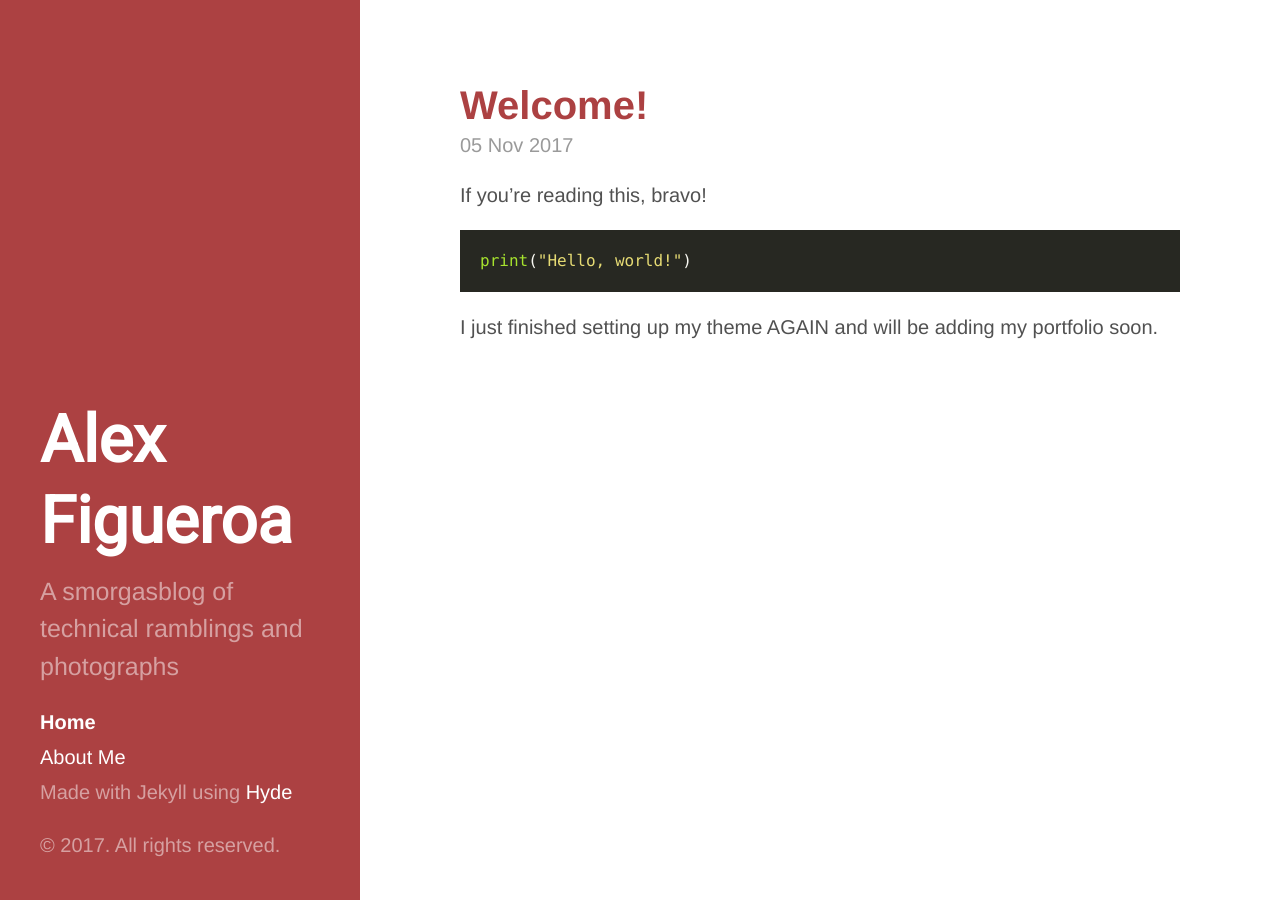
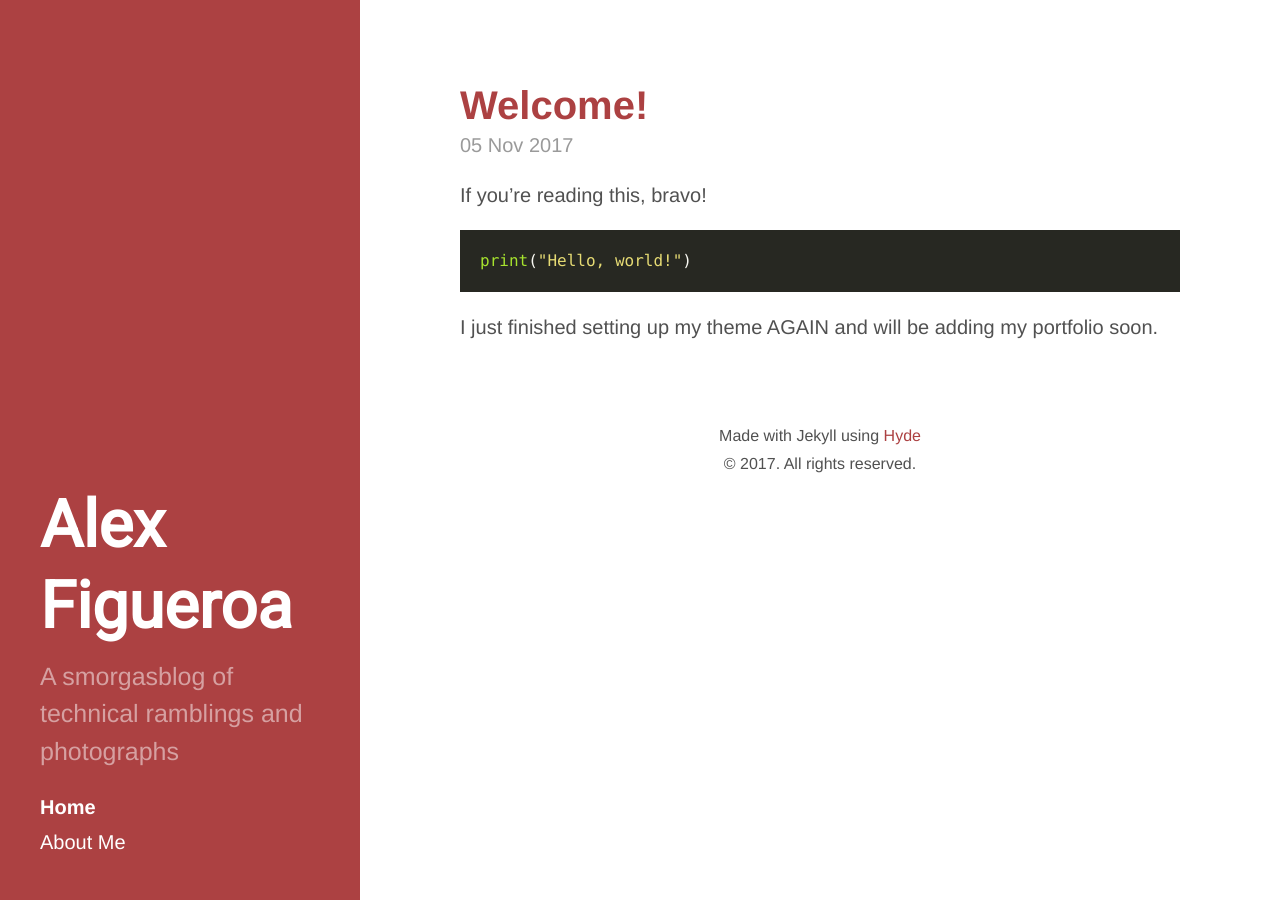
Before and after one commit to ajfigueroa/ajfigueroa.github.io, a Jekyll site: the page built from index.html, in a window 1280 px wide. Built offline with Jekyll 4.4.1, drawn with Linux system fonts in a browser that asks for light colours; the list of posts is cut into pages by our own code.

Commit message:
Remove copyright from sidebar (#29)

```diff
--- a/_includes/sidebar.html
+++ b/_includes/sidebar.html
@@ -25,9 +25,6 @@
           {% endif %}
         {% endif %}
       {% endfor %}
-      <span class="sidebar-nav-item">Made with Jekyll using <a href="https://github.com/poole/hyde">Hyde</a></span>
     </nav>
-
-    <p>&copy; {{ site.time | date: '%Y' }}. All rights reserved.</p>
   </div>
 </div>
--- a/_layouts/default.html
+++ b/_layouts/default.html
@@ -9,6 +9,10 @@
 
     <div class="content container">
       {{ content }}
+      <p class="content-footer">
+        Made with Jekyll using <a href="https://github.com/poole/hyde">Hyde</a><br>
+        &copy; {{ site.time | date: '%Y' }}. All rights reserved.
+      </p>
     </div>
 
   </body>
--- a/public/css/custom.css
+++ b/public/css/custom.css
@@ -23,3 +23,16 @@ html {
  .pagination {
     font-family: "Roboto-Condensed", Helvetica, Arial, sans-serif;
   }
+
+/* Content footer for Copyright and Attribution */
+.content-footer {
+    display: block;
+    line-height: 1.75;
+    font-size: 0.8rem;
+    max-width: 38rem;
+    padding-left: 1rem;
+    padding-right: 1rem;
+    margin-left: auto;
+    margin-right: auto;
+    text-align: center;
+}
```
